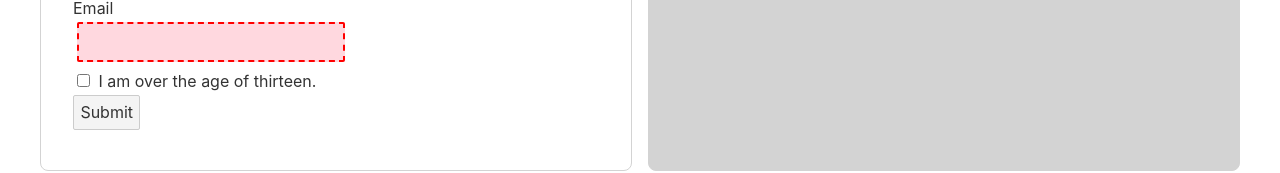
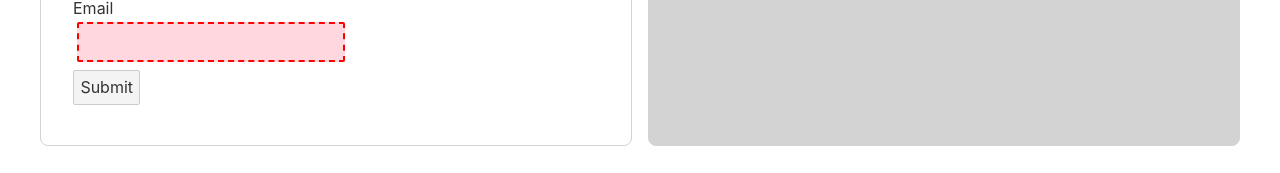
Before and after one commit to TNRIS/storefront_svelte, a Svelte app: page / in a window 1280 px wide. Shown: the part 375-548 px from the top of the page. Built offline with nearby package versions, Linux system fonts and the light colour scheme.

Commit message:
remove age checkbox

```diff
--- a/src/App.svelte
+++ b/src/App.svelte
@@ -28,16 +28,6 @@
           maxlength="64"
           required
         />
-      </label>
-      <label for="overThirteen">
-        <input
-          type="checkbox"
-          id="overThirteen"
-          bind:checked={overThirteen}
-          required
-          pattern="true"
-        />
-        I am over the age of thirteen.
       </label>
       <button>Submit</button>
     </form>
```
